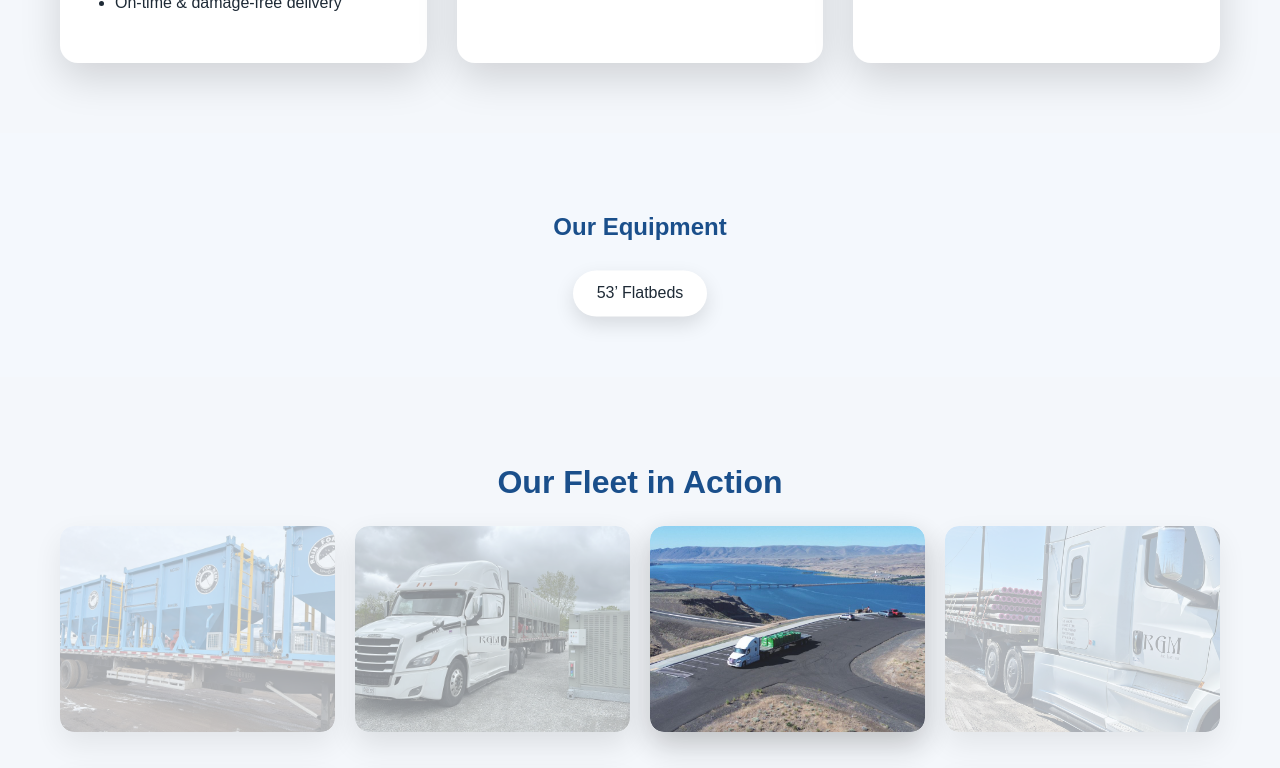
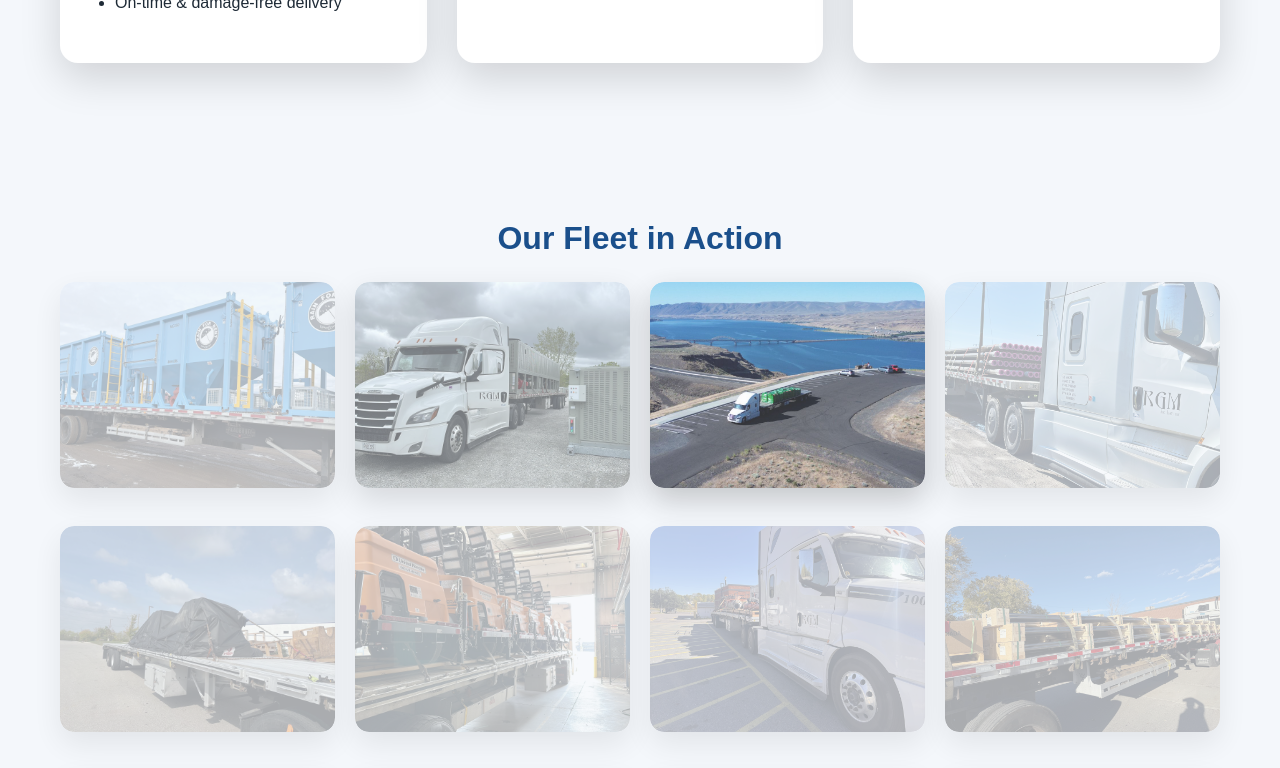
Before and after one commit to MrVenom786/rgm-web-frontend, a React (Create React App) app: page /solutions in a window 1280 px wide. Shown: the part 1100-1868 px from the top of the page. Built offline with nearby package versions, Linux system fonts and the light colour scheme.

Commit message:
Update Solutions.js

```diff
--- a/src/pages/solutions/Solutions.js
+++ b/src/pages/solutions/Solutions.js
@@ -122,13 +122,6 @@ function Solutions() {
         </div>
       </section>
 
-      {/* EQUIPMENT */}
-      <section className="equipment-section">
-        <h2>Our Equipment</h2>
-        <div className="equipment-list">
-          <span>53’ Flatbeds</span>
-        </div>
-      </section>
 
       {/* GALLERY */}
       <section className="gallery-section">
```
